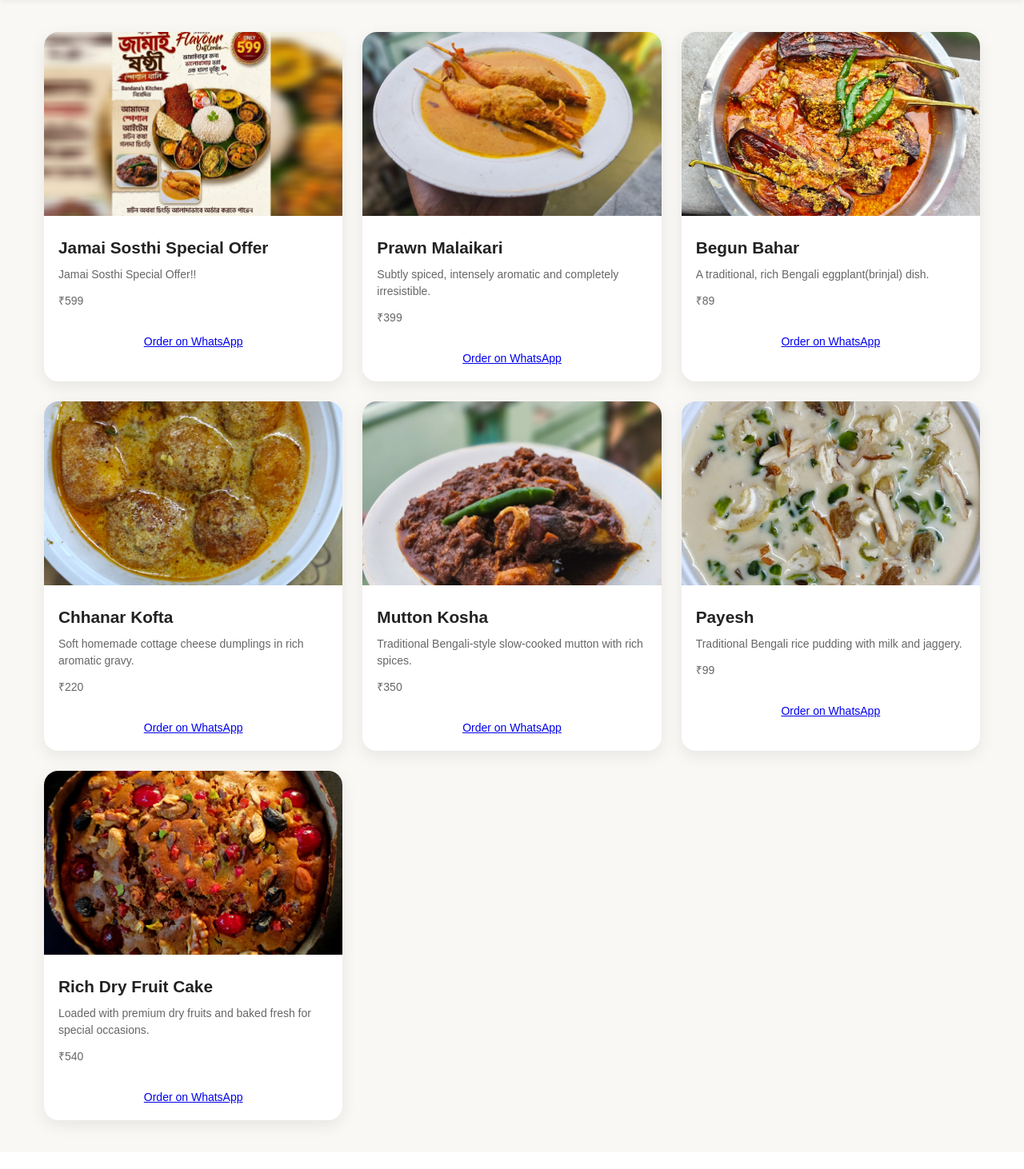
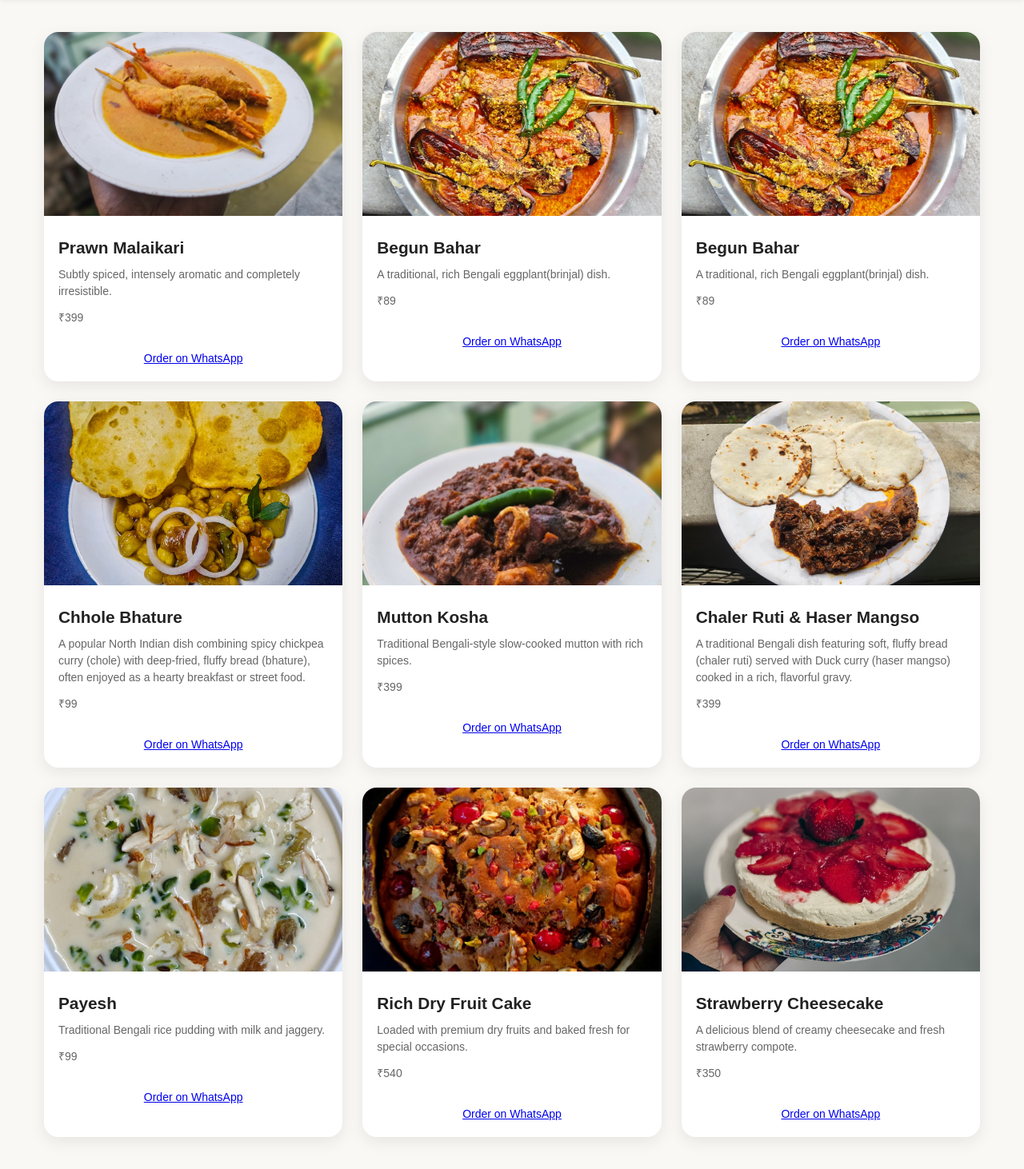
Before and after one commit to GitBrishti/cloud-kitchen, a Flask app: page /menu in a window 1280 px wide. Shown: the part 226-1688 px from the top of the page at 80% size. Before the commit the page ends 1643 px from the top, so only its background shows below. Run offline with Flask 3, Linux system fonts and the light colour scheme.

Commit message:
updated website design update has mm

```diff
--- a/templates/index.html
+++ b/templates/index.html
@@ -4,6 +4,8 @@
     <meta charset="UTF-8">
     <meta name="viewport" content="width=device-width, initial-scale=1.0">
     <title>Bandana's Kitchen</title>
+
+    <link rel="icon" type="image/png" href="{{ url_for('static', filename='images/fabicon.png') }}">
 
     <link rel="stylesheet"
           href="{{ url_for('static', filename='css/style.css') }}">
--- a/templates/menu.html
+++ b/templates/menu.html
@@ -25,21 +25,7 @@
 
 <div class="menu">
 
-    <div class="card">
-        <img src="{{ url_for('static', filename='images/jamai.jpg') }}" alt="Jamai Sosthi Special Offer">
-        <h3>Jamai Sosthi Special Offer</h3>
 
-        <p class="description">
-        Jamai Sosthi Special Offer!!
-        </p>
-
-        <p class="price">₹599</p>
-
-         <a href="https://wa.me/9432162614?text=Hello%20I%20want%20to%20order%20on%20jamaisosthi"
-            class="order-btn">
-            Order on WhatsApp
-        </a>
-    </div>
 
     <div class="card">
         <img src="{{ url_for('static', filename='images/prawn.jpg') }}" alt="Prawn Malaikari">
@@ -73,18 +59,33 @@
         </a>
     </div>
 
-
-    <div class="card">
-        <img src="{{ url_for('static', filename='images/chhanar_Kofta.jpg') }}" alt="Chhanar Kofta">
-        <h3>Chhanar Kofta</h3>
+     <div class="card">
+        <img src="{{ url_for('static', filename='images/begunbahar.jpg') }}" alt="Begun Bahar">
+        <h3>Begun Bahar</h3>
 
         <p class="description">
-        Soft homemade cottage cheese dumplings in rich aromatic gravy.
+        A traditional, rich Bengali eggplant(brinjal) dish.
         </p>
 
-        <p class="price">₹220</p>
+        <p class="price">₹89</p>
 
-        <a href="https://wa.me/9432162614?text=Hello%20I%20want%20to%20order%20Chhanar%20Kofta"
+         <a href="https://wa.me/9432162614?text=Hello%20I%20want%20to%20order"
+            class="order-btn">
+            Order on WhatsApp
+        </a>
+
+    </div>
+    <div class="card">
+        <img src="{{ url_for('static', filename='images/chholebature.jpg') }}" alt="Chhole Bhature">
+        <h3>Chhole Bhature</h3>
+
+        <p class="description">
+        A popular North Indian dish combining spicy chickpea curry (chole) with deep-fried, fluffy bread (bhature), often enjoyed as a hearty breakfast or street food.
+        </p>
+
+        <p class="price">₹99</p>
+
+        <a href="https://wa.me/9432162614?text=Hello%20I%20want%20to%20order%20Chhole%20Bhature"
             class="order-btn">
             Order on WhatsApp
         </a>
@@ -98,9 +99,25 @@
         Traditional Bengali-style slow-cooked mutton with rich spices.
         </p>
 
-        <p class="price">₹350</p>
+        <p class="price">₹399</p>
 
         <a href="https://wa.me/9432162614?text=Hello%20I%20want%20to%20order%20Mutton%20Kosha"
+            class="order-btn">
+            Order on WhatsApp
+        </a>
+    </div>
+
+    <div class="card">
+        <img src="{{ url_for('static', filename='images/chalerrutihasermangso.jpg') }}" alt="Chaler Ruti & Haser Mangso">
+        <h3>Chaler Ruti & Haser Mangso</h3>
+
+        <p class="description">
+        A traditional Bengali dish featuring soft, fluffy bread (chaler ruti) served with Duck curry (haser mangso) cooked in a rich, flavorful gravy.
+        </p>
+
+        <p class="price">₹399</p>
+
+        <a href="https://wa.me/9432162614?text=Hello%20I%20want%20to%20order%20Chaler%20Ruti%20&%20Haser%20Mangso"
             class="order-btn">
             Order on WhatsApp
         </a>
@@ -137,6 +154,22 @@
         </a>
     </div>
 
+    <div class="card">
+        <img src="{{ url_for('static', filename='images/cheesecake.jpg') }}" alt="Strawberry Cheesecake">
+        <h3>Strawberry Cheesecake</h3>
+
+        <p class="description">
+        A delicious blend of creamy cheesecake and fresh strawberry compote.
+        </p>
+
+        <p class="price">₹350</p>
+
+        <a href="https://wa.me/9432162614?text=Hello%20I%20want%20to%20order%20Strawberry%20Cheesecake"
+            class="order-btn">
+            Order on WhatsApp
+        </a>
+    </div>
+
 </div>
 
 </body>
```
Also changed, not shown: static/css/style.css (+52 -23 lines), static/images/chalerrutihasermangso.jpg (added), static/images/cheesecake.jpg (added), static/images/chholebature.jpg (added), static/images/fabicon.png (added), static/images/fishfinger.jpg (added), static/images/momo.jpg (added).
